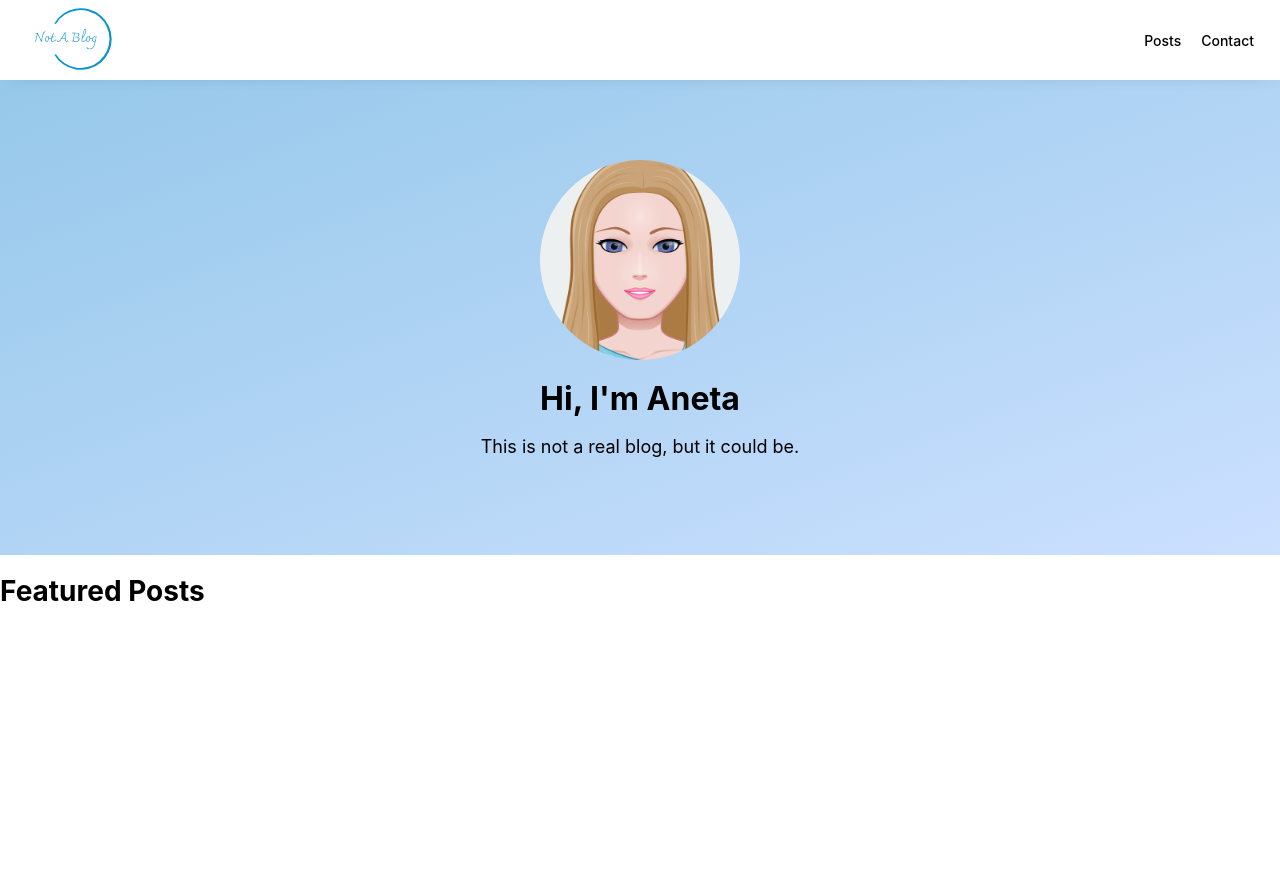
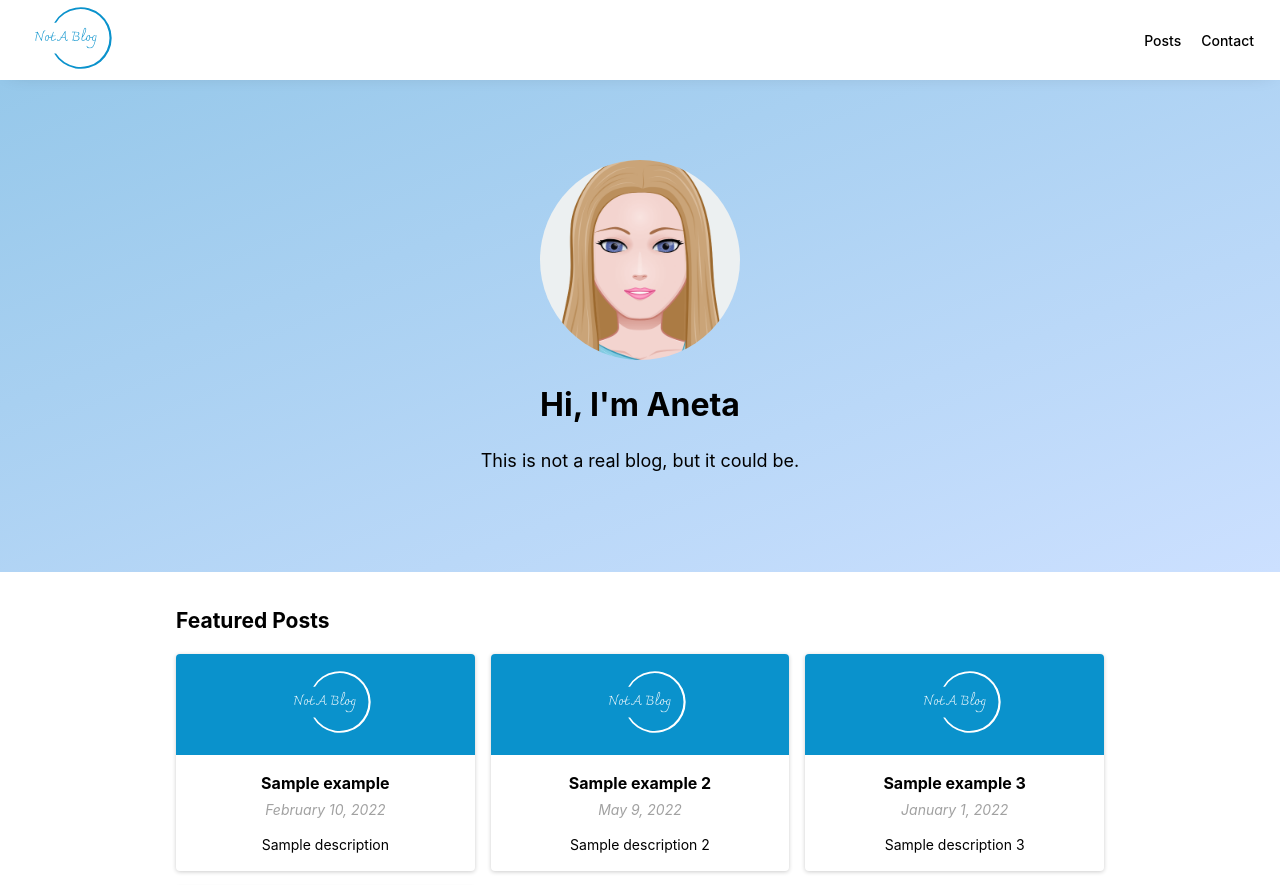
Before and after one commit to AnetaRolnik/Fabest, a Next.js app: page / in a window 1280 px wide. Shown: the top 885 px of the page. Before the commit the page ends 800 px from the top, so only its background shows below. Built offline with nearby package versions, Linux system fonts and the light colour scheme.

Commit message:
Add featured posts with dummy data

```diff
--- a/components/home-page/featured-posts/FeaturedPosts.tsx
+++ b/components/home-page/featured-posts/FeaturedPosts.tsx
@@ -1,5 +1,26 @@
-const FeaturedPosts = (): JSX.Element => {
-  return <h1>Featured Posts</h1>;
+import Container from "../../layout/container/Container";
+import PostsGrid from "../../posts/posts-grid/PostsGrid";
+
+type Props = {
+  posts: {
+    id: number;
+    slug: string;
+    title: string;
+    date: string;
+    description: string;
+    image: string;
+  }[];
+};
+
+const FeaturedPosts = (props: Props): JSX.Element => {
+  const { posts } = props;
+
+  return (
+    <Container>
+      <h2>Featured Posts</h2>
+      <PostsGrid posts={posts} />
+    </Container>
+  );
 };
 
 export default FeaturedPosts;
--- /dev/null
+++ b/components/posts/post-item/PostItem.module.scss
@@ -0,0 +1,29 @@
+.post {
+  box-shadow: 0 1px 4px rgba(#000, 0.2);
+  text-align: center;
+  border-radius: 4px;
+  overflow: hidden;
+}
+
+.postHeader {
+  background-color: #0a92cc;
+  padding: 8px 16px;
+}
+
+.content {
+  padding: 16px;
+
+  h3 {
+    margin: 0 0 4px;
+    font-size: 16px;
+  }
+
+  time {
+    font-style: italic;
+    color: #a1a1a1;
+  }
+
+  p {
+    margin-bottom: 0;
+  }
+}
--- /dev/null
+++ b/components/posts/post-item/PostItem.tsx
@@ -0,0 +1,41 @@
+import Link from "next/link";
+import Image from "next/image";
+
+import scss from "./PostItem.module.scss";
+
+type Props = {
+  slug: string;
+  title: string;
+  date: string;
+  description: string;
+  image: string;
+};
+
+const PostItem = (props: Props): JSX.Element => {
+  const { slug, title, date, description, image } = props;
+
+  const formattedDate = new Date(date).toLocaleDateString("en-US", {
+    day: "numeric",
+    month: "long",
+    year: "numeric",
+  });
+
+  const linkPath = `/posts/${slug}`;
+
+  return (
+    <li className={scss.post}>
+      <Link href={linkPath}>
+        <div className={scss.postHeader}>
+          <Image src={image} width={100} height={80} alt={title} />
+        </div>
+        <div className={scss.content}>
+          <h3>{title}</h3>
+          <time>{formattedDate}</time>
+          <p>{description}</p>
+        </div>
+      </Link>
+    </li>
+  );
+};
+
+export default PostItem;
--- /dev/null
+++ b/components/posts/posts-grid/PostsGrid.module.scss
@@ -0,0 +1,9 @@
+.grid {
+  list-style: none;
+  margin: 0;
+  padding: 0;
+  display: grid;
+  grid-template-columns: repeat(auto-fill, minmax(280px, 1fr));
+  gap: 16px;
+  align-content: center;
+}
--- /dev/null
+++ b/components/posts/posts-grid/PostsGrid.tsx
@@ -0,0 +1,35 @@
+import PostItem from "../post-item/PostItem";
+
+import scss from "./PostsGrid.module.scss";
+
+type Props = {
+  posts: {
+    id: number;
+    slug: string;
+    title: string;
+    date: string;
+    description: string;
+    image: string;
+  }[];
+};
+
+const PostsGrid = (props: Props): JSX.Element => {
+  const { posts } = props;
+
+  return (
+    <ul className={scss.grid}>
+      {posts.map((post) => (
+        <PostItem
+          key={post.id}
+          slug={post.slug}
+          title={post.title}
+          date={post.date}
+          description={post.description}
+          image={post.image}
+        />
+      ))}
+    </ul>
+  );
+};
+
+export default PostsGrid;
--- a/pages/index.tsx
+++ b/pages/index.tsx
@@ -1,11 +1,46 @@
 import Hero from "../components/home-page/hero/Hero";
 import FeaturedPosts from "../components/home-page/featured-posts/FeaturedPosts";
+
+const DUMMY_POSTS = [
+  {
+    id: 1,
+    slug: "sample-example",
+    title: "Sample example",
+    date: "2022-02-10",
+    description: "Sample description",
+    image: "/images/logo-white.svg",
+  },
+  {
+    id: 2,
+    slug: "sample-example-2",
+    title: "Sample example 2",
+    date: "2022-05-09",
+    description: "Sample description 2",
+    image: "/images/logo-white.svg",
+  },
+  {
+    id: 3,
+    slug: "sample-example-3",
+    title: "Sample example 3",
+    date: "2022-01-01",
+    description: "Sample description 3",
+    image: "/images/logo-white.svg",
+  },
+  {
+    id: 4,
+    slug: "sample-example-4",
+    title: "Sample example 4",
+    date: "2021-05-09",
+    description: "Sample description 4",
+    image: "/images/logo-white.svg",
+  },
+];
 
 const HomePage = (): JSX.Element => {
   return (
     <>
       <Hero />
-      <FeaturedPosts />
+      <FeaturedPosts posts={DUMMY_POSTS} />
     </>
   );
 };
--- a/styles/globals.scss
+++ b/styles/globals.scss
@@ -4,11 +4,12 @@ body {
   margin: 0;
   font-family: -apple-system, BlinkMacSystemFont, Segoe UI, Roboto, Oxygen,
     Ubuntu, Cantarell, Fira Sans, Droid Sans, Helvetica Neue, sans-serif;
-  font-size: 14px;
 }
 
 body {
   margin-top: 80px;
+  font-size: 14px;
+  line-height: 1.5;
 }
 
 a {
```
Also changed, not shown: public/images/logo-white.svg (added), 6 other files (tests, documents, lock files or other folders).
